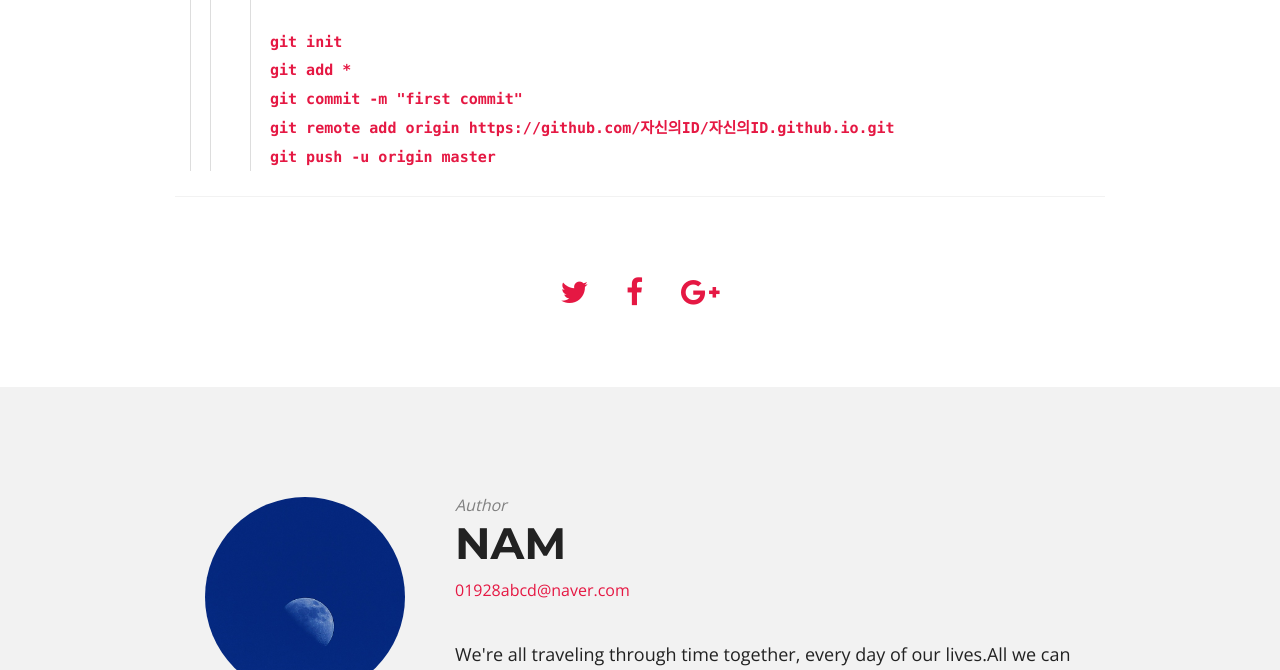
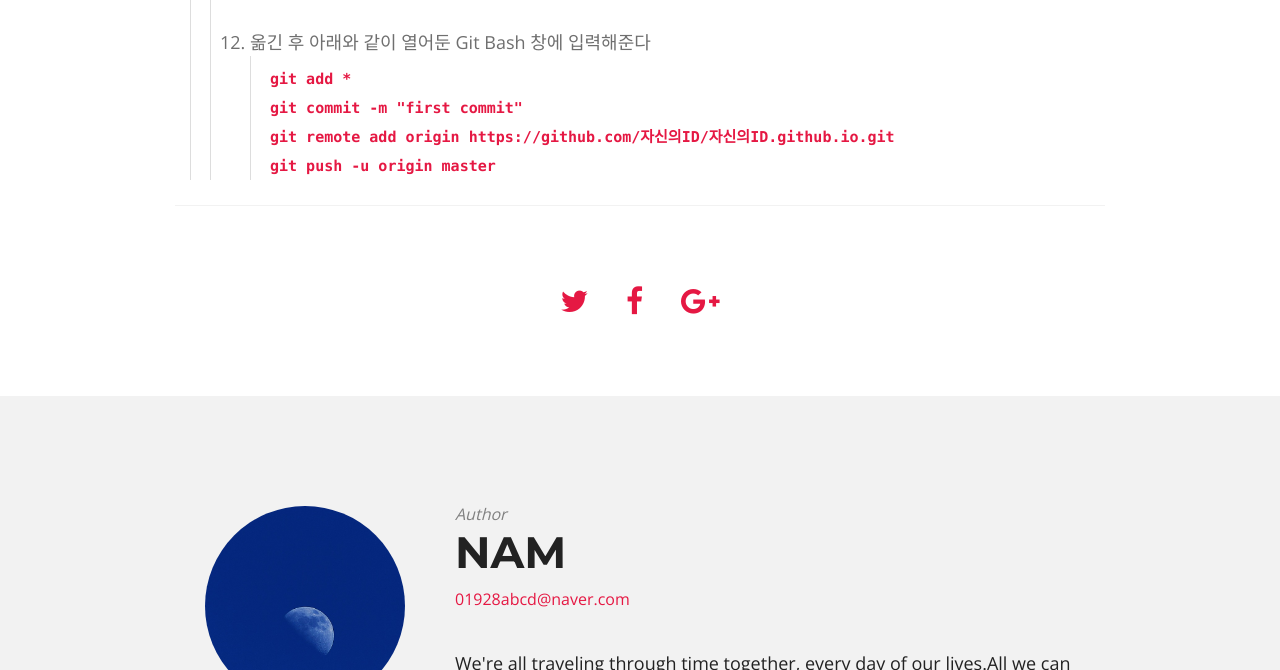
Before and after one commit to NamSuJi/namsuji.github.io, a Jekyll site: the page built from _posts/2019-11-24-HowTomakeBlog.md, in a window 1280 px wide and 900 px high, scrolled down 5641 px, cut to the strip 230-900 px from the top of the window. Built offline with Jekyll 4.4.1, drawn with Linux system fonts in a browser that asks for light colours; nearby versions of some CDN libraries; comment, search, counter and statistics services are not loaded.

Commit message:
Update 2019-11-24-HowTomakeBlog.md

````diff
--- a/_posts/2019-11-24-HowTomakeBlog.md
+++ b/_posts/2019-11-24-HowTomakeBlog.md
@@ -50,10 +50,10 @@
  >>> ![howtomake10](https://user-images.githubusercontent.com/52815908/71949087-8b3db300-3215-11ea-8089-21fc9926b338.PNG)
  >> 4. Git 부분에서 만들어진 모든 파일을 폴더에 옮겨준다.
  >>> ![howtomake11](https://user-images.githubusercontent.com/52815908/71949088-8b3db300-3215-11ea-918c-073675ad0df8.PNG)
- >> ```
- >> git init
- >> git add *
- >> git commit -m "first commit"
- >> git remote add origin https://github.com/자신의ID/자신의ID.github.io.git
- >> git push -u origin master
- >> ```
+ >> 5. 옮긴 후 아래와 같이 열어둔 Git Bash 창에 입력해준다
+ >>> ```
+ >>> git add *
+ >>> git commit -m "first commit"
+ >>> git remote add origin https://github.com/자신의ID/자신의ID.github.io.git
+ >>> git push -u origin master
+ >>> ```
````
